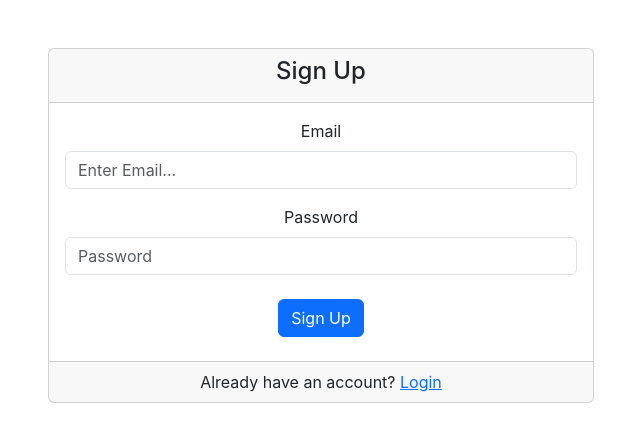
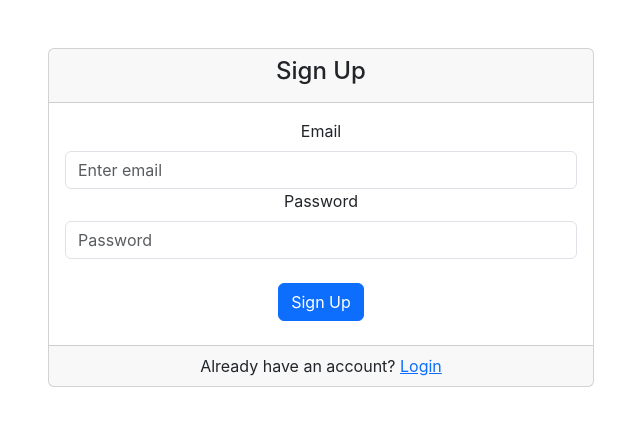
Before and after one commit to istra0802/demo, a React (Create React App) app in the folder Login Demo Project/login/: page /signupp in a window 1280 px wide. Shown: the top 442 px of the page, without its empty margins (319-959 px from the left). Built offline with nearby package versions, Linux system fonts and the light colour scheme.

Commit message:
Local storage

```diff
--- a/Login Demo Project/login/package.json
+++ b/Login Demo Project/login/package.json
@@ -7,12 +7,14 @@
     "@testing-library/react": "^13.4.0",
     "@testing-library/user-event": "^13.5.0",
     "firebase": "^10.8.0",
+    "formik": "^2.4.5",
     "react": "^18.2.0",
     "react-bootstrap": "^2.10.0",
     "react-dom": "^18.2.0",
     "react-router-dom": "^6.22.0",
     "react-scripts": "5.0.1",
-    "web-vitals": "^2.1.4"
+    "web-vitals": "^2.1.4",
+    "yup": "^1.3.3"
   },
   "scripts": {
     "start": "react-scripts start",
--- a/Login Demo Project/login/src/components/Loginn/Loginn.js
+++ b/Login Demo Project/login/src/components/Loginn/Loginn.js
@@ -1,28 +1,63 @@
-import React ,{useState} from "react";
+import React from "react";
 import { Container, Form, Row, Col } from "react-bootstrap";
-import { Link } from "react-router-dom";
+import { Link, useNavigate } from "react-router-dom";
 // import { useFirebase } from "../../utils/Firebase/FirebaseForm";
-import { useFirebase } from "../../utils/Firebase/FirebaseForm";
+// import { useFirebase } from "../../utils/Firebase/FirebaseForm";
 // import { useState } from "react";
-
-
-
+import { useFormik } from "formik";
+// import Home from "../Navbar/Home";
 
 export default function Login() {
+  const navigate = useNavigate();
 
-  const firebase = useFirebase();
+  const formik = useFormik({
+    initialValues: {
+      email: "",
+      password: "",
+    },
+    onSubmit: (values) => {
 
-  const [email, setEmail] = useState("");
-  const [password, setPassword] = useState("");
+      console.log("values",values);
 
+      navigate('/home')
+        // Store email and password in local storage
+        localStorage.setItem("email", values.email);
+        localStorage.setItem("password", values.password);
+        // You can redirect the user to another page after submission if needed
+      },
 
-  const handleLogin = async(e) => {
-    e.preventDefault();
-    const result = await firebase.signupUserWithEmailAndPassword(email,password);
-    console.log(result)
-  }
+    validate: (values) => {
+      const errors = {};
+      // Validate email
+      if (!values.email) {
+        errors.email = "Email is Required";
+      } else if (
+        !/^[A-Z0-9._%+-]+@[A-Z0-9.-]+\.[A-Z]{2,4}$/i.test(values.email)
+      ) {
+        errors.email = "Invalid email address";
+      }
+      // Validate password
+      if (!values.password) {
+        errors.password = "Password is Required";
+      } else if (values.password.length < 6) {
+        errors.password = "Password must be at least 6 characters long";
+      }
+      return errors;
+    },
+  });
 
-  console.log(firebase)
+  // const firebase = useFirebase();
+
+  // const [email, setEmail] = useState("");
+  // const [password, setPassword] = useState("");
+
+  // const handleLogin = async(e) => {
+  //   e.preventDefault();
+  //   const result = await firebase.signupUserWithEmailAndPassword(email,password);
+  //   console.log(result)
+  // }
+
+  // console.log(firebase)
 
   return (
     <div>
@@ -34,7 +69,7 @@ export default function Login() {
                 <h2>Login</h2>
               </div>
               <div className="card-body">
-                <Form onSubmit={handleLogin}>
+                <Form onSubmit={formik.handleSubmit}>
                   <Form.Group
                     className="custom-fr-group"
                     controlId="formBasicEmail"
@@ -42,12 +77,17 @@ export default function Login() {
                     <Form.Label>Email</Form.Label>
                     <Form.Control
                       type="email"
-                      placeholder="Enter Email..."
-                      value={email}
-                      onChange={(e) => setEmail(e.target.value)}
-                      required
+                      placeholder="Enter email"
+                      name="email"
+                      onChange={formik.handleChange}
+                      onBlur={formik.handleBlur}
+                      value={formik.values.email}
                     />
+                    {formik.touched.email && formik.errors.email ? (
+                      <div className="text-danger">{formik.errors.email}</div>
+                    ) : null}
                   </Form.Group>
+
                   <Form.Group
                     className="custom-fr-group"
                     controlId="formBasicPassword"
@@ -57,13 +97,22 @@ export default function Login() {
                       <Form.Control
                         type="password"
                         placeholder="Password"
-                        value={password}
-                        onChange={(e) => setPassword(e.target.value)}
-                        required
+                        name="password"
+                        onChange={formik.handleChange}
+                        onBlur={formik.handleBlur}
+                        value={formik.values.password}
                       />
+                      {formik.touched.password && formik.errors.password ? (
+                        <div className="text-danger">
+                          {formik.errors.password}
+                        </div>
+                      ) : null}
                     </div>
                   </Form.Group>
-                  <button type="submit" className="btn btn-primary mt-4 mb-2">
+                  <button
+                    type="submit"
+                    className="btn btn-primary mt-4 mb-2"
+                  >
                     Login
                   </button>
                 </Form>
@@ -75,6 +124,6 @@ export default function Login() {
           </Col>
         </Row>
       </Container>
-      </div>
-      );
-    }
+    </div>
+  );
+}
--- a/Login Demo Project/login/src/components/Navbar/Home.js
+++ b/Login Demo Project/login/src/components/Navbar/Home.js
@@ -5,10 +5,10 @@ import { Container } from "react-bootstrap";
 export default function Home() {
   return (
     <div>
-      <Container>
-        <NavbarHeader />
+    <NavbarHeader />
+    <Container>
         <p>Home</p>
-      </Container>
+    </Container>
     </div>
   );
 }
--- a/Login Demo Project/login/src/components/Navbar/NavbarHeader.js
+++ b/Login Demo Project/login/src/components/Navbar/NavbarHeader.js
@@ -6,30 +6,27 @@ export default function NavbarHeader() {
   return (
     <div>
       <Container>
-        <nav className="navbar navbar-expand-lg navbar-light bg-light my-5">
-          <div className="container-fluid">
-            <div
-              className="collapse navbar-collapse"
-              id="navbarSupportedContent"
-            >
+        <nav className="navbar navbar-expand-lg navbar-expand-sm navbar-light bg-light my-5">
+          <div className="container-fluid d-flex justify-content-between">
+            <div className="navbar-collapse">
               <ul className="navbar-nav me-auto mb-2 mb-lg-0">
                 <li className="nav-item active">
                   <Link className="nav-link" to="/home">
                     Home
                   </Link>
                 </li>
-                <li className="nav-item mx-4">
+                <li className="nav-item">
                   <Link className="nav-link" to="/about">
                     About
                   </Link>
                 </li>
               </ul>
-              <form className="d-flex">
-                <button className="btn btn-danger my-2 my-sm-0" type="submit">
-                  Logout
-                </button>
-              </form>
             </div>
+            <form>
+              <Link to= '/' className="btn btn-danger my-2 my-sm-0" type="submit">
+                Logout
+              </Link>
+            </form>
           </div>
         </nav>
       </Container>
--- a/Login Demo Project/login/src/components/Signup/Signupp.js
+++ b/Login Demo Project/login/src/components/Signup/Signupp.js
@@ -1,10 +1,52 @@
 import React from "react";
-// import { useState } from "react";
 import { Container, Form, Row, Col } from "react-bootstrap";
-// import LogoSm from "../images/logo-sm.png";
-import { Link } from "react-router-dom";
+import { Link, useNavigate } from "react-router-dom";
+import { useFormik } from "formik";
+// import { useFirebase } from "../../utils/Firebase/FirebaseForm";
 
-export default function Signupp() {
+export default function Signup() {
+  // const { signupUserWithEmailAndPassword } = useFirebase();
+  const navigate = useNavigate();
+  const formik = useFormik({
+    initialValues: {
+      email: "",
+      password: "",
+    },
+
+    validate: (values) => {
+      const errors = {};
+      if (!values.email) {
+        errors.email = "Email is required";
+      } else if (
+        !/^[A-Z0-9._%+-]+@[A-Z0-9.-]+\.[A-Z]{2,4}$/i.test(values.email)
+      ) {
+        errors.email = "Invalid email address";
+      }
+      if (!values.password) {
+        errors.password = "Password is required";
+      } else if (values.password.length < 6) {
+        errors.password = "Password must be at least 6 characters long";
+      }
+      return errors;
+    },
+
+    onSubmit: (values) => {
+      console.log("values", values);
+
+      navigate("/home");
+      // Store email and password in local storage
+      localStorage.setItem("email", values.email);
+      localStorage.setItem("password", values.password);
+      // You can redirect the user to another page after submission if needed
+    },
+  });
+  // const handleSubmit=(e, values)=>{
+  //   e.preventDefault()
+  //   console.log(e,"events");
+  //   localStorage.setItem("email", values.email);
+  //     localStorage.setItem("password", values.password);
+  // }
+
   return (
     <div>
       <Container>
@@ -12,10 +54,10 @@ export default function Signupp() {
           <Col sm={10} md={7} lg={6} xxl={5}>
             <div className="card text-center">
               <div className="card-header">
-                <h4> Sign Up</h4>
+                <h4>Sign Up</h4>
               </div>
               <div className="card-body">
-                <Form>
+                <Form onSubmit={formik.handleSubmit}>
                   <Form.Group
                     className="custom-fr-group"
                     controlId="formBasicEmail"
@@ -23,30 +65,42 @@ export default function Signupp() {
                     <Form.Label>Email</Form.Label>
                     <Form.Control
                       type="email"
-                      placeholder="Enter Email..."
-                      required
+                      placeholder="Enter email"
+                      name="email"
+                      onChange={formik.handleChange}
+                      onBlur={formik.handleBlur}
+                      value={formik.values.email}
                     />
+                    {formik.touched.email && formik.errors.email && (
+                      <div className="text-danger">{formik.errors.email}</div>
+                    )}
                   </Form.Group>
                   <Form.Group
                     className="custom-fr-group"
                     controlId="formBasicPassword"
                   >
-                    <Form.Label className="mt-3">Password</Form.Label>
-                    <div>
-                      <Form.Control
-                        type="password"
-                        placeholder="Password"
-                        required
-                      />
-                    </div>
+                    <Form.Label>Password</Form.Label>
+                    <Form.Control
+                      type="password"
+                      placeholder="Password"
+                      name="password"
+                      onChange={formik.handleChange}
+                      onBlur={formik.handleBlur}
+                      value={formik.values.password}
+                    />
+                    {formik.touched.password && formik.errors.password && (
+                      <div className="text-danger">
+                        {formik.errors.password}
+                      </div>
+                    )}
                   </Form.Group>
-                  <Link to="/home" className="btn btn-primary mt-4 mb-2">
+                  <button className="btn btn-primary mt-4 mb-2" type="submit">
                     Sign Up
-                  </Link>
+                  </button>
                 </Form>
               </div>
               <div className="card-footer">
-                Already have an account? <Link to="/loginn"> Login</Link>
+                Already have an account? <Link to="/">Login</Link>
               </div>
             </div>
           </Col>
```
Also changed, not shown: Login Demo Project/login/src/utils/Firebase/FirebaseForm.js (+41 -10 lines), Login Demo Project/login/src/App.js (line endings or trailing spaces), 1 other file (tests, documents, lock files or other folders).
